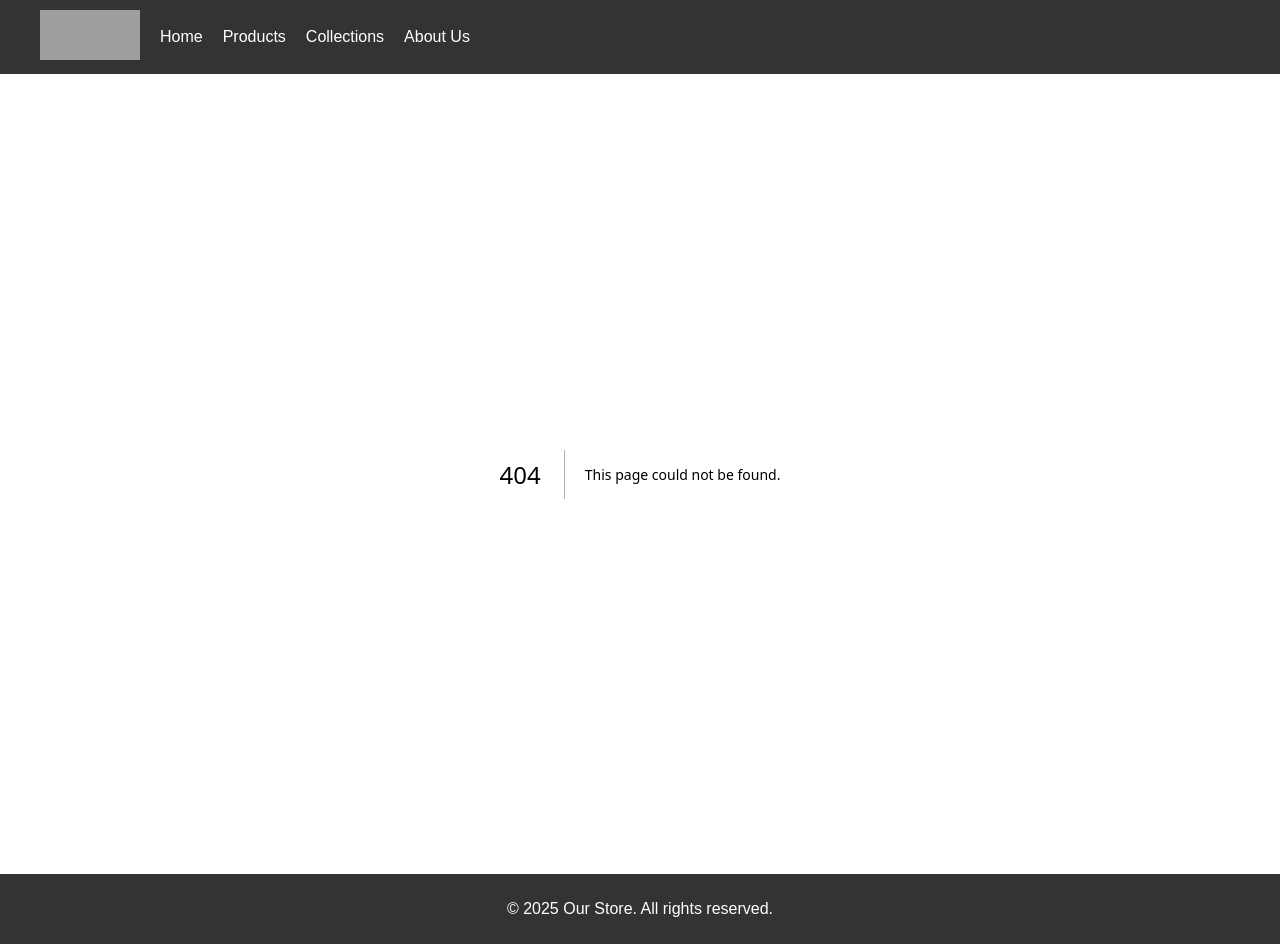
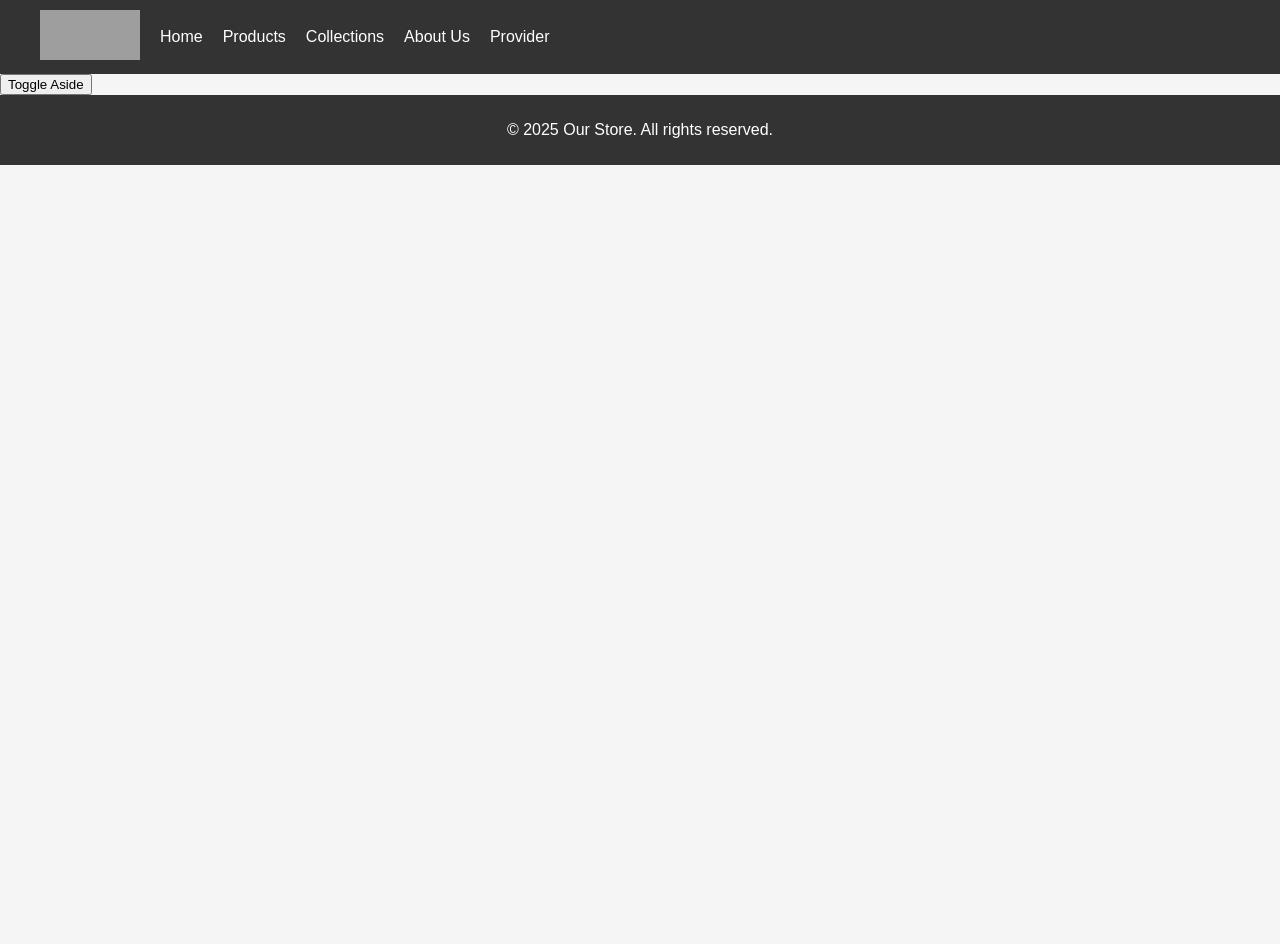
Before and after one commit to changnam/nextjs-headless, a Next.js app: page /provider in a window 1280 px wide. Before the commit this address had no page. After the commit the page ends 800 px from the top, so only its background shows below. Built offline with nearby package versions, Linux system fonts and the light colour scheme; grey boxes are pictures that could not be loaded.

Commit message:
aside provider 적용

```diff
--- /dev/null
+++ b/app/provider/page.jsx
@@ -0,0 +1,24 @@
+'use client';
+
+import { AsideProvider, useAside } from '@/components/AsideProvider';
+
+function Aside() {
+  const { isOpen, toggleAside } = useAside();
+
+  return (
+    <div>
+      <button onClick={toggleAside}>Toggle Aside</button>
+      {isOpen && <div className="aside-content">This is the aside content!</div>}
+    </div>
+  );
+}
+
+function App() {
+  return (
+    <AsideProvider>
+      <Aside />
+    </AsideProvider>
+  );
+}
+
+export default App;
--- /dev/null
+++ b/components/AsideProvider.jsx
@@ -0,0 +1,21 @@
+'use client';
+
+import React, { createContext, useState, useContext } from 'react';
+
+const AsideContext = createContext();
+
+export function AsideProvider({ children }) {
+  const [isOpen, setIsOpen] = useState(false);
+
+  const toggleAside = () => setIsOpen((prev) => !prev);
+
+  return (
+    <AsideContext.Provider value={{ isOpen, toggleAside }}>
+      {children}
+    </AsideContext.Provider>
+  );
+}
+
+export function useAside() {
+  return useContext(AsideContext);
+}
--- a/components/Navbar.jsx
+++ b/components/Navbar.jsx
@@ -13,6 +13,7 @@ export default function Navbar() {
         <Link href="/products">Products</Link>
         <Link href="/collections">Collections</Link>
         <Link href="/about">About Us</Link>
+        <Link href="/provider">Provider</Link>
       </div>
     </nav>
   );
```
